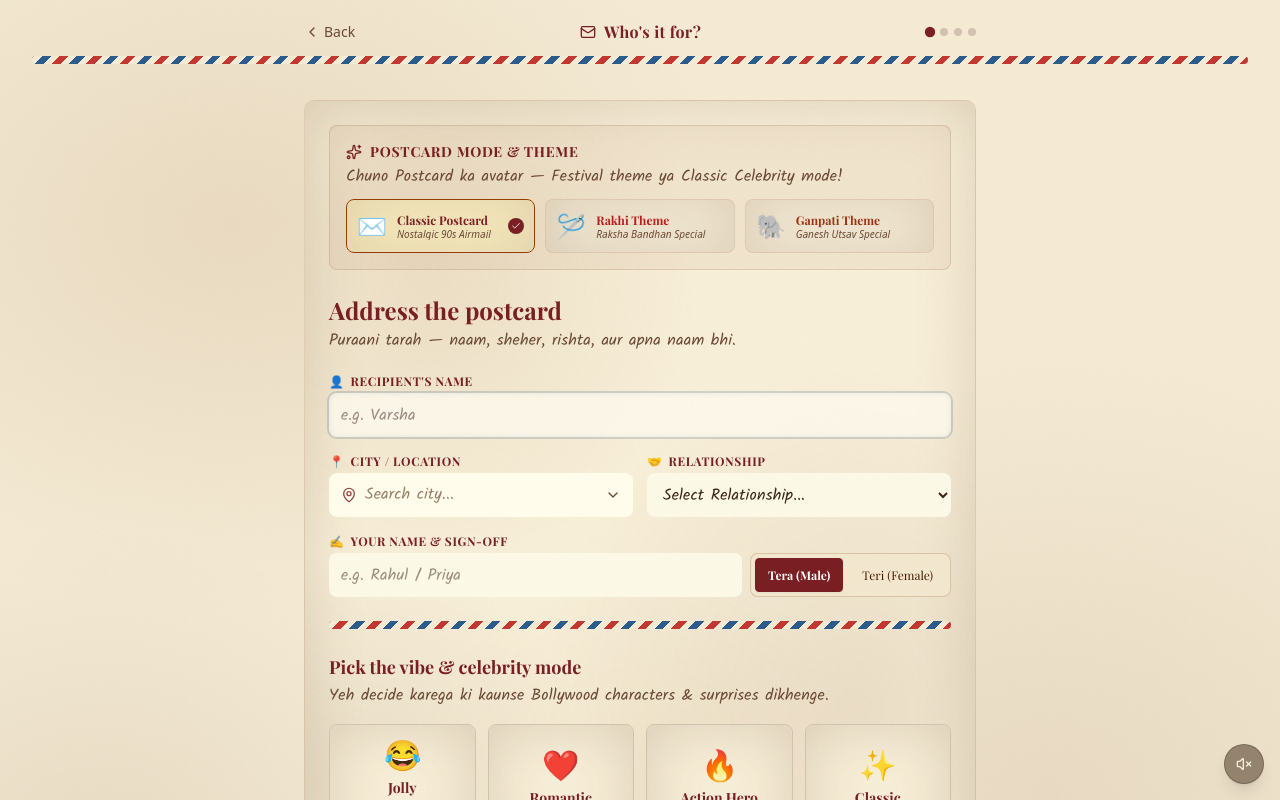
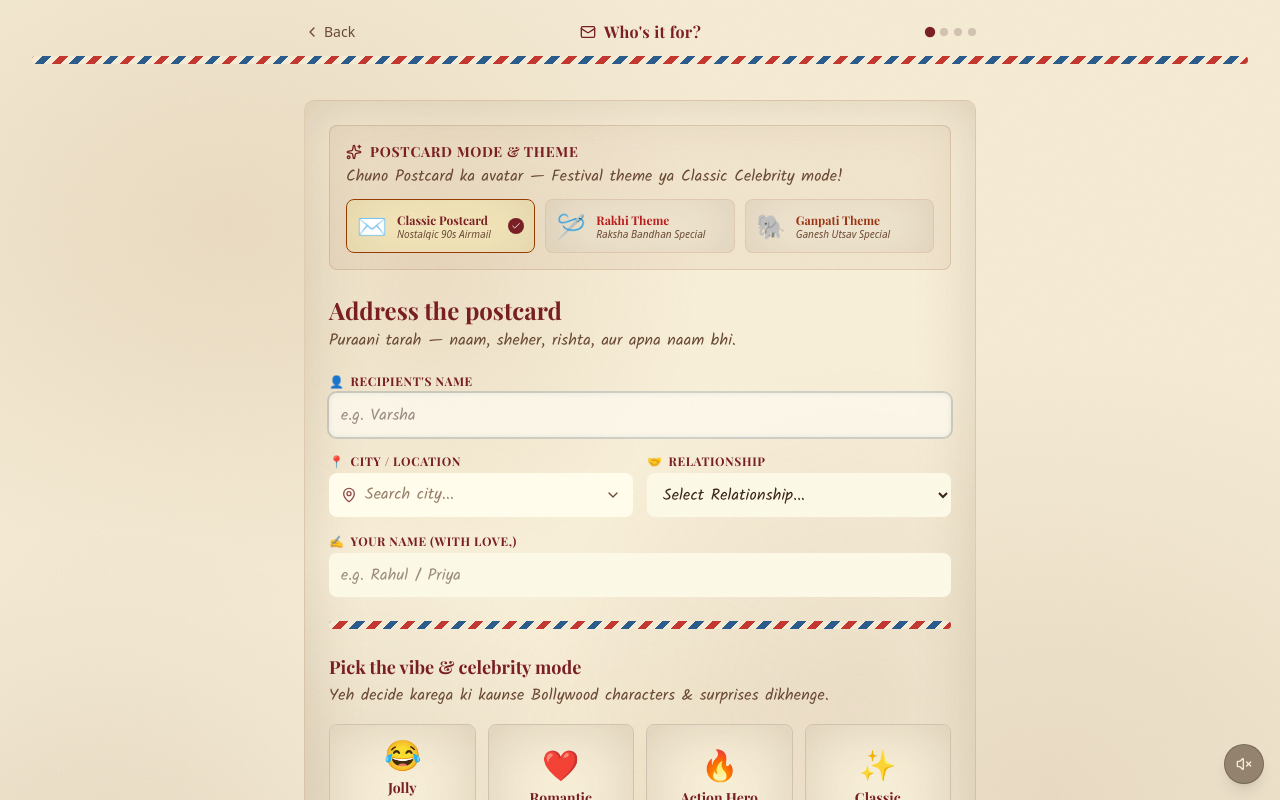
Before and after one commit to OppurtunistGuy/Yaadon-Ka-Postcard, a Next.js app: page / in a window 1280 px wide. Both pictures are taken after a click on the button "Create a Postcard". Shown: the top 800 px of the page. Built offline with nearby package versions, Linux system fonts and the light colour scheme.

Commit message:
fix: single source of truth theme selection, gender-neutral sign-off, and restored hidden surprise rendering

```diff
--- a/src/components/postcard/sender/DetailsScreen.tsx
+++ b/src/components/postcard/sender/DetailsScreen.tsx
@@ -350,15 +350,14 @@ export function DetailsScreen() {
                 </div>
               </div>
 
-              {/* From / Sender Name & Sign-off Toggle */}
+              {/* From / Sender Name */}
               <div>
                 <label className="block mb-1">
                   <span className="font-serif-vintage text-xs font-bold uppercase tracking-wider flex items-center gap-1.5 text-[var(--burgundy)]">
-                    <span>✍️</span> Your Name & Sign-off
+                    <span>✍️</span> Your Name (With love,)
                   </span>
                 </label>
 
-                <div className="flex flex-col sm:flex-row items-stretch sm:items-center gap-2">
                 <input
                   type="text"
                   value={draft.senderName}
@@ -370,40 +369,11 @@ export function DetailsScreen() {
                   placeholder="e.g. Rahul / Priya"
                   maxLength={50}
                   className={cn(
-                      "field-vintage flex-1 font-handwritten text-base px-3 py-2.5 rounded-md outline-none transition-all leading-relaxed h-[44px] sm:h-[44px]",
+                    "field-vintage w-full font-handwritten text-base px-3 py-2.5 rounded-md outline-none transition-all leading-relaxed h-[44px] sm:h-[44px]",
                     senderError ? "border-red-600 bg-red-50/40" : "border-[var(--border)] bg-[#fffceb]"
                   )}
                   style={{ color: "var(--ink)" }}
                 />
-
-                  {/* Sign-off Gender Toggle */}
-                  <div className="flex items-center gap-1.5 shrink-0 bg-[#f5ebd2] p-1 rounded-md border border-amber-900/20 h-[44px]">
-                    <button
-                      type="button"
-                      onClick={() => updateDraft({ senderGender: "male" })}
-                      className={cn(
-                        "px-3 py-1.5 rounded text-xs font-serif-vintage transition border cursor-pointer h-full flex items-center justify-center",
-                        (draft.senderGender || "male") === "male"
-                          ? "bg-[var(--burgundy)] text-white border-[var(--burgundy)] shadow-xs font-bold"
-                          : "text-amber-950 border-transparent hover:bg-amber-900/10"
-                      )}
-                    >
-                      Tera (Male)
-                    </button>
-                    <button
-                      type="button"
-                      onClick={() => updateDraft({ senderGender: "female" })}
-                      className={cn(
-                        "px-3 py-1.5 rounded text-xs font-serif-vintage transition border cursor-pointer h-full flex items-center justify-center",
-                        draft.senderGender === "female"
-                          ? "bg-[var(--burgundy)] text-white border-[var(--burgundy)] shadow-xs font-bold"
-                          : "text-amber-950 border-transparent hover:bg-amber-900/10"
-                      )}
-                    >
-                      Teri (Female)
-                    </button>
-                  </div>
-                </div>
 
                 {senderError && (
                   <p className="text-xs text-red-700 mt-1 font-sans font-medium">{senderError}</p>
--- a/src/components/postcard/sender/SurpriseScreen.tsx
+++ b/src/components/postcard/sender/SurpriseScreen.tsx
@@ -108,60 +108,18 @@ export function SurpriseScreen() {
       <main className="flex-1 px-4 sm:px-8 py-6 box-border min-w-0">
         <div className="max-w-4xl mx-auto space-y-6">
 
-          {/* ===== Top Theme Switcher Tabs ===== */}
-          <div className="mb-6">
-            <div className="text-center mb-3">
-              <h2
-                className="font-serif-vintage text-2xl sm:text-3xl font-bold flex items-center justify-center gap-2 text-[var(--burgundy)]"
-              >
-                <span>✨</span> Pick a Festival Theme <span>✨</span>
-              </h2>
-              <p className="font-handwritten text-sm text-[var(--ink-soft)] mt-0.5">
-                Choose a theme to continue creating your postcard
-              </p>
-            </div>
-
-            {/* Tabs */}
-            <div className="flex items-center justify-center gap-2 max-w-md mx-auto p-1.5 rounded-lg bg-[#faf2dc] border border-amber-900/20 shadow-xs">
-              <button
-                type="button"
-                onClick={() => handleThemeSwitch("classic")}
-                className={cn(
-                  "flex-1 py-2 px-3 rounded-md text-xs sm:text-sm font-serif-vintage font-bold transition flex items-center justify-center gap-1.5 cursor-pointer",
-                  isClassicMode
-                    ? "bg-[var(--burgundy)] text-white shadow-xs"
-                    : "text-amber-950 hover:bg-amber-900/10"
-                )}
-              >
-                <span>✉️</span> Classic
-              </button>
-
-              <button
-                type="button"
-                onClick={() => handleThemeSwitch("rakhi")}
-                className={cn(
-                  "flex-1 py-2 px-3 rounded-md text-xs sm:text-sm font-serif-vintage font-bold transition flex items-center justify-center gap-1.5 cursor-pointer",
-                  isRakhiMode
-                    ? "bg-rose-700 text-white shadow-xs"
-                    : "text-amber-950 hover:bg-amber-900/10"
-                )}
-              >
-                <span>🪡</span> Rakhi
-              </button>
-
-              <button
-                type="button"
-                onClick={() => handleThemeSwitch("ganpati")}
-                className={cn(
-                  "flex-1 py-2 px-3 rounded-md text-xs sm:text-sm font-serif-vintage font-bold transition flex items-center justify-center gap-1.5 cursor-pointer",
-                  isGanpatiMode
-                    ? "bg-amber-700 text-white shadow-xs"
-                    : "text-amber-950 hover:bg-amber-900/10"
-                )}
-              >
-                <span>🕉️</span> Ganpati
-              </button>
-            </div>
+          {/* ===== Theme Header Badge (Step 1 Single Source of Truth) ===== */}
+          <div className="mb-6 text-center">
+            <h2 className="font-serif-vintage text-2xl sm:text-3xl font-bold flex items-center justify-center gap-2 text-[var(--burgundy)]">
+              {isClassicMode && <span>✉️ Classic Postcard Surprise ✉️</span>}
+              {isRakhiMode && <span>🪡 Rakhi Festival Surprise 🪡</span>}
+              {isGanpatiMode && <span>🕉️ Ganpati Bappa Surprise 🕉️</span>}
+            </h2>
+            <p className="font-handwritten text-sm text-[var(--ink-soft)] mt-0.5">
+              {isClassicMode && "Select a vibe and character surprise for your postcard"}
+              {isRakhiMode && "Attach a virtual rakhi thread for your sibling"}
+              {isGanpatiMode && "Attach a divine Bappa blessing for your family & friends"}
+            </p>
           </div>
 
           {/* ===== CLASSIC MODE CONTENT ===== */}
--- a/src/components/postcard/shared/PostcardCard.tsx
+++ b/src/components/postcard/shared/PostcardCard.tsx
@@ -156,7 +156,7 @@ export const PostcardCard = forwardRef<
                   className="font-handwritten text-sm italic"
                   style={{ color: "var(--ink-soft)" }}
                 >
-                  {data.senderGender === "female" ? "Teri," : "Tera,"}
+                  With love,
                 </div>
                 <div
                   className="font-handwritten text-base font-bold"
@@ -226,8 +226,8 @@ export const PostcardCard = forwardRef<
             </div>
           </div>
 
-          {/* ===== Surprise section (Hidden for Classic Plain Postcards) ===== */}
-          {!isPlain && data.themeId !== "classic" && data.surprise && (
+          {/* ===== Surprise section (Hidden until revealed) ===== */}
+          {!isPlain && Boolean(data.surprise) && (
             <SurpriseSlot
               surprise={data.surprise}
               themeAccent={theme.accentColor}
```
Lines whose indentation alone changed are shown as unchanged.
